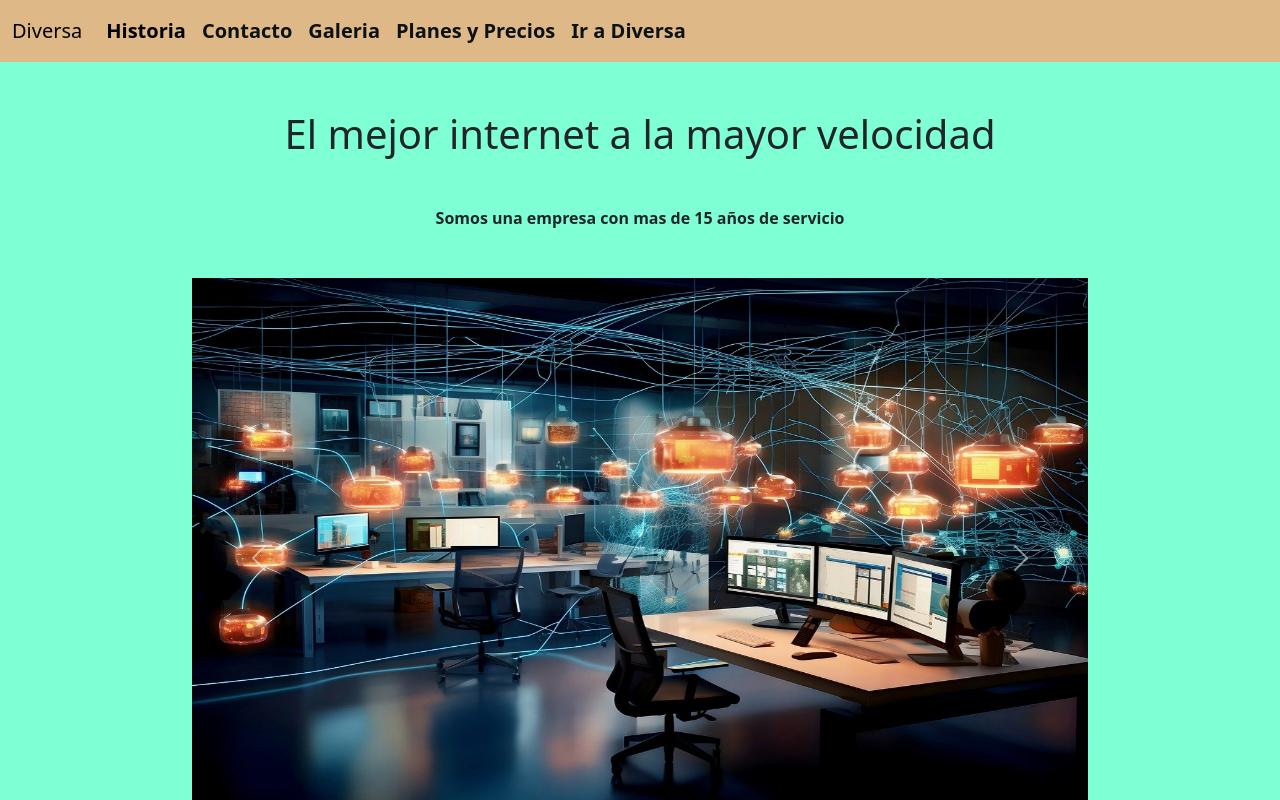
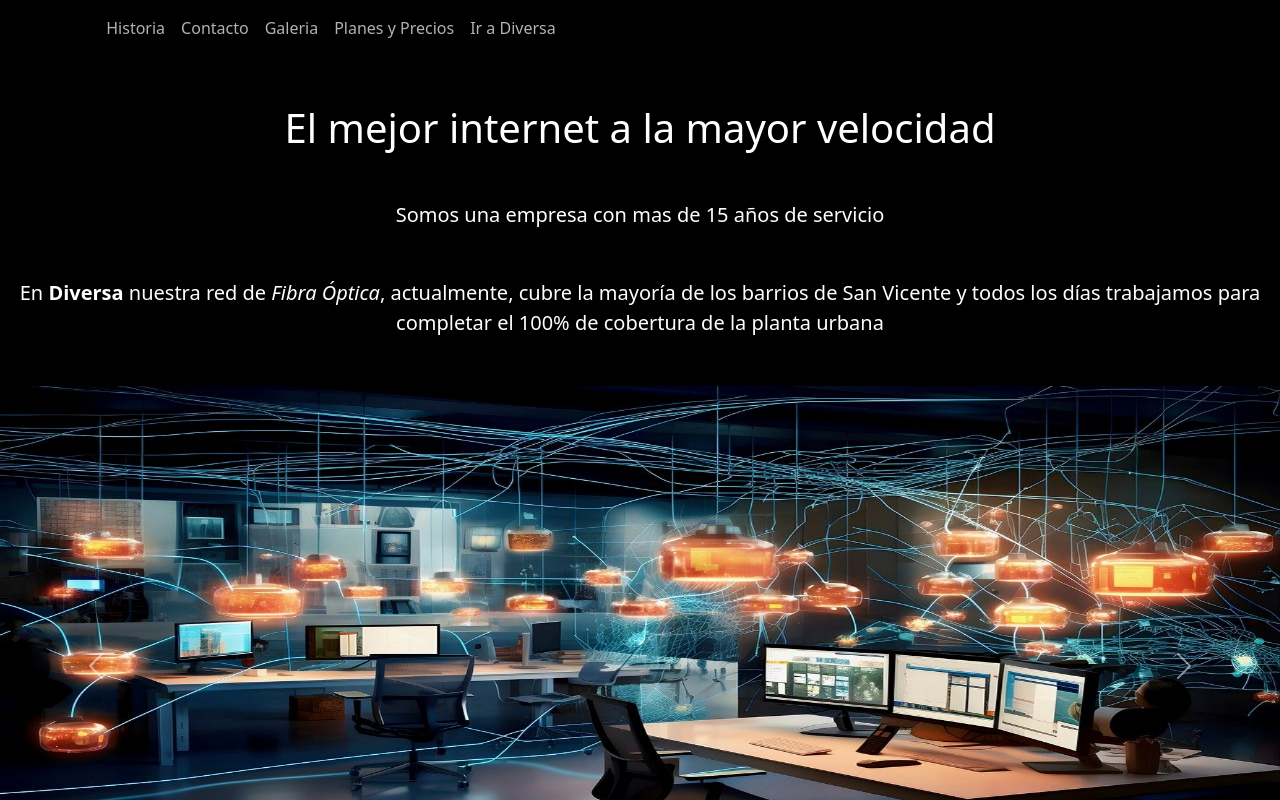
Before and after one commit to AngelFlores38/Entrega-final, a website: page index.html in a window 1280 px wide. Shown: the top 800 px of the page. Drawn offline with nearby package versions, Linux system fonts and the light colour scheme.

Commit message:
terminando preentrega

```diff
--- a/index.html
+++ b/index.html
@@ -11,11 +11,16 @@
         <link rel="stylesheet" href="https://cdn.jsdelivr.net/npm/bootstrap-icons@1.11.0/font/bootstrap-icons.css">
 
         <!--Link a Css-->
-        <link rel="stylesheet" href="css/style.css">
+        <link rel="stylesheet" href="css/styles.css">
         <link rel="preconnect" href="https://fonts.googleapis.com">
         <link rel="preconnect" href="https://fonts.gstatic.com" crossorigin>
         <link href="https://fonts.googleapis.com/css2?family=Montserrat:ital,wght@0,300;0,700;1,300;1,500&family=PT+Sans:ital@0;1&family=Roboto+Condensed:ital,wght@1,300&display=swap" rel="stylesheet">
-        <title>Servicio de Internet</title>
+        <!--SEO-->
+        <meta name="description" content="Bienvenidos a nuestro sitio web. Aqui encontraran informacion sobre la mejor
+        empresa de internet de Misiones">
+        <meta name="keywords" content="Internet, servicio de internet, fibra optica, ancho de banda, empresa de internet">
+        <title>Diversa | Servicio de internet</title>
+
 
 </head>
 <body>
@@ -30,7 +35,7 @@
             <div class="collapse navbar-collapse" id="navbarNav">
                 <ul class="navbar-nav">
                 <li class="nav-item">
-                    <a class="nav-link active" aria-current="page" href="index.html">Historia</a>
+                    <a class="nav-link" aria-current="page" href="index.html">Historia</a>
                 </li>
 
                 <li class="nav-item">
@@ -58,6 +63,7 @@
         <h1 class="my-5">El mejor internet a la mayor velocidad</h1>
 
         <p class="my-5">Somos una empresa con mas de 15 años de servicio</p>
+        <p> En <strong>Diversa</strong> nuestra red de <em>Fibra Óptica</em>, actualmente, cubre la mayoría de los barrios de San Vicente y todos los días trabajamos para completar el 100% de cobertura de la planta urbana</p>
         <div id="carouselExampleFade" class="carousel slide carousel-fade my-5">
             <!--dar media-->
             <div class="carousel-inner">
@@ -126,6 +132,8 @@
             </div>
         </div>
 
+
+
     <section class="arriba">
         <a href="#Arriba">Ir Arriba</a>
     </section>
@@ -133,16 +141,12 @@
     <footer>
         <h3>Podes visitarnos en nuestras redes</h3>
 
-        <div class="redes d-flex justify-content-center">
+        <div class="container-redes">
             <a href="https://www.instagram.com" target="_blank" class="me-5">
                 <i class="bi bi-instagram"></i>
             </a>
 
-            <a href="https://www.tiktok.com" target="_blank" class="me-5">
-                <i class="bi bi-tiktok"></i>
-            </a>
-
-            <a href="https://www.youtube.com" target="_blank" class="me-5">
+        <a href="https://www.youtube.com" target="_blank" class="me-5">
                 <i class="bi bi-youtube"></i>
             </a>
         </div>
--- a/css/style.css
+++ b/scss/_globales.scss
@@ -3,58 +3,18 @@
     padding: 0;
 }
 
-header {
-    background-color: burlywood;
-}
-
-
 
 a {
     text-decoration: none;
-    color: blueviolet;
+    color: white;
 }
 
 img {
     max-width: 100%;
 }
 
-body{
-    background-color: aquamarine;
-}
-
-.nav-link {
-    font-weight: bolder;
-    color: rgb(12, 17, 20);
-    font-size: 20px;
-}
 
 
-.carousel-item img {
-    height: 45vh;
-}
-
-@media (min-width: 520px) {
-    .carousel-item img {
-        height: 50vh;
-    }
-}
-
-@media (min-width: 678px) {
-    .carousel-item img {
-        height: 70vh;
-    }
-}
-
-@media (min-width: 1024px) {
-    .corousel-item img {
-        height:90vh;
-    }
-
-    #carouselExampleFade {
-        width: 70%;
-        margin: 0 auto;
-    }
-}
 
 /* PANTALLAS CHICAS*/
 .container-cards {
@@ -93,34 +53,9 @@ body{
     height: 300px;
 }
 
-h1, p {
-    text-align: center;
-}
 
-p {
-    font-weight: bold;
-}
 
-h3 {
-    text-align: center;
-    color: blue;
-}
 
-.bi {
-    font-size: 3rem;
-}
-
-.bi-instagram {
-    color: blue;
-}
-
-.bi-tiktok {
-    color: black;
-}
-
-.bi-youtube {
-    color: red;
-}
 
 /*Confi cards precios*/
 .empresa, .hogar {
@@ -181,10 +116,68 @@ display: grid;
 justify-content: end;
 }
 
-.centrado {
-    display: flex;
-    flex-wrap: wrap;
-    justify-content: center;
-    align-items: center;
-    gap: 10px;
-}
+
+
+/*CON SASS*/
+body{
+    font-size: $fuente-principal;
+    background-color: $color-primario;
+    }
+
+        .nav-link  {
+            color: $color-secundario;
+
+            &:hover{
+                color: yellow
+            }
+        }
+
+        .navbar-toggler {
+            background-color: $color-terciario;
+        }
+
+        .carousel-item img {
+            height: 250px;
+        }
+
+        @media (min-width: $tablet) {
+            .carousel-item img {
+                height: 70vh;
+            }
+        }
+
+        @media (min-width: desktop) {
+            .carousel-item img {
+                height: 80vh;
+            }
+        }
+
+        @media (min-width: desktopXG) {
+            .carousel-item img {
+                height: 90vh;
+            }
+        }
+
+        h1, h3 {
+            color: white;
+            text-align: center;
+            margin-top: $espaciado-general * 2;
+        }
+
+        p{
+            text-align: center;
+            font-size: $fuente-media;
+            color: white;
+        }
+
+        footer {
+            margin-top: $espaciado-general * 4;
+            @include flex-columna;
+
+            .container-redes a {
+                color: $color-terciario;
+                text-decoration: none;
+                font-size: $icono;
+            }
+
+        }
--- /dev/null
+++ b/scss/_variables.scss
@@ -0,0 +1,37 @@
+/*PALETA DE COLORES*/
+$color-primario:  #000000;
+$color-secundario: #b2b2b2;
+$color-terciario: #ffff00;
+
+/*FUENTE PRINCIPAL*/
+$fuente-principal: 'Montserrat', sans-serif;
+
+/*TAMAÑOS DE FUENTES*/
+$fuente-chica: 16px;
+$fuente-media: 20px;
+$fuente-grande: 28px;
+$icono: 40px;
+
+/*RESOLUCIONES DE PANTALLAS*/
+$tablet: 768px;
+$desktop: 992px;
+$desktopXG: 1200PX;
+
+/*ESPACIADO*/
+$espaciado-general: 20px;
+
+/*MIXINS*/
+
+@mixin flex-columna {
+    display: flex;
+    flex-direction: column;
+    justify-content: center;
+    align-items: center;
+}
+
+@mixin flex-fila {
+    display: flex;
+    flex-direction: row;
+    align-items: center;
+    justify-content: center;
+}
--- /dev/null
+++ b/scss/styles.scss
@@ -0,0 +1,3 @@
+@import "variables";
+@import "globales";
+@import "animaciones";
```
Also changed, not shown: package.json (added, +11 -0 lines), pages/Historia.html (+5 -2 lines), pages/contacto.html (+5 -2 lines), pages/galeria.html (+5 -2 lines), pages/precios.html (+7 -4 lines), css/styles.css (added), scss/_animaciones.scss (added), 2 other files.
